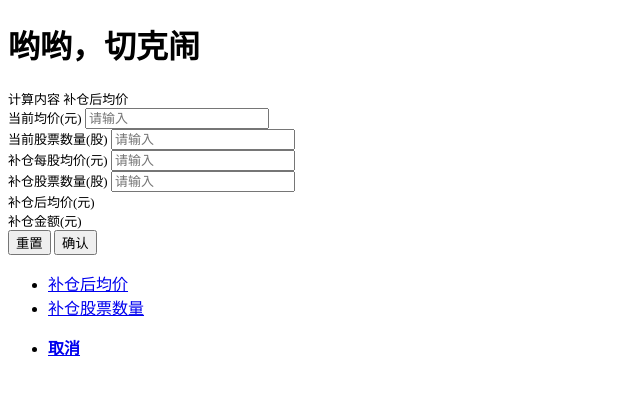
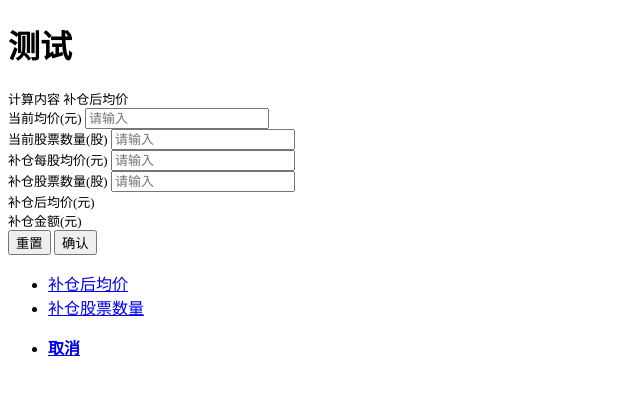
Before and after one commit to warlock905/warlock905.github.io, a Jekyll site: the page gp.html, which Jekyll copies as it is, in a window 1280 px wide. Shown: the top 395 px of the page, without its empty margins (0-640 px from the left). Built offline with Jekyll 4.4.1, drawn with Linux system fonts in a browser that asks for light colours.

Commit message:
Update gp.html

```diff
--- a/gp.html
+++ b/gp.html
@@ -31,7 +31,7 @@
 	</head>
 	<body>
         <header class="mui-bar mui-bar-nav">
-            <h1 class="mui-title">哟哟，切克闹</h1>
+            <h1 class="mui-title">测试</h1>
         </header>
 		<div class="mui-content">
             <form class="mui-input-group" id="formgp">
```
